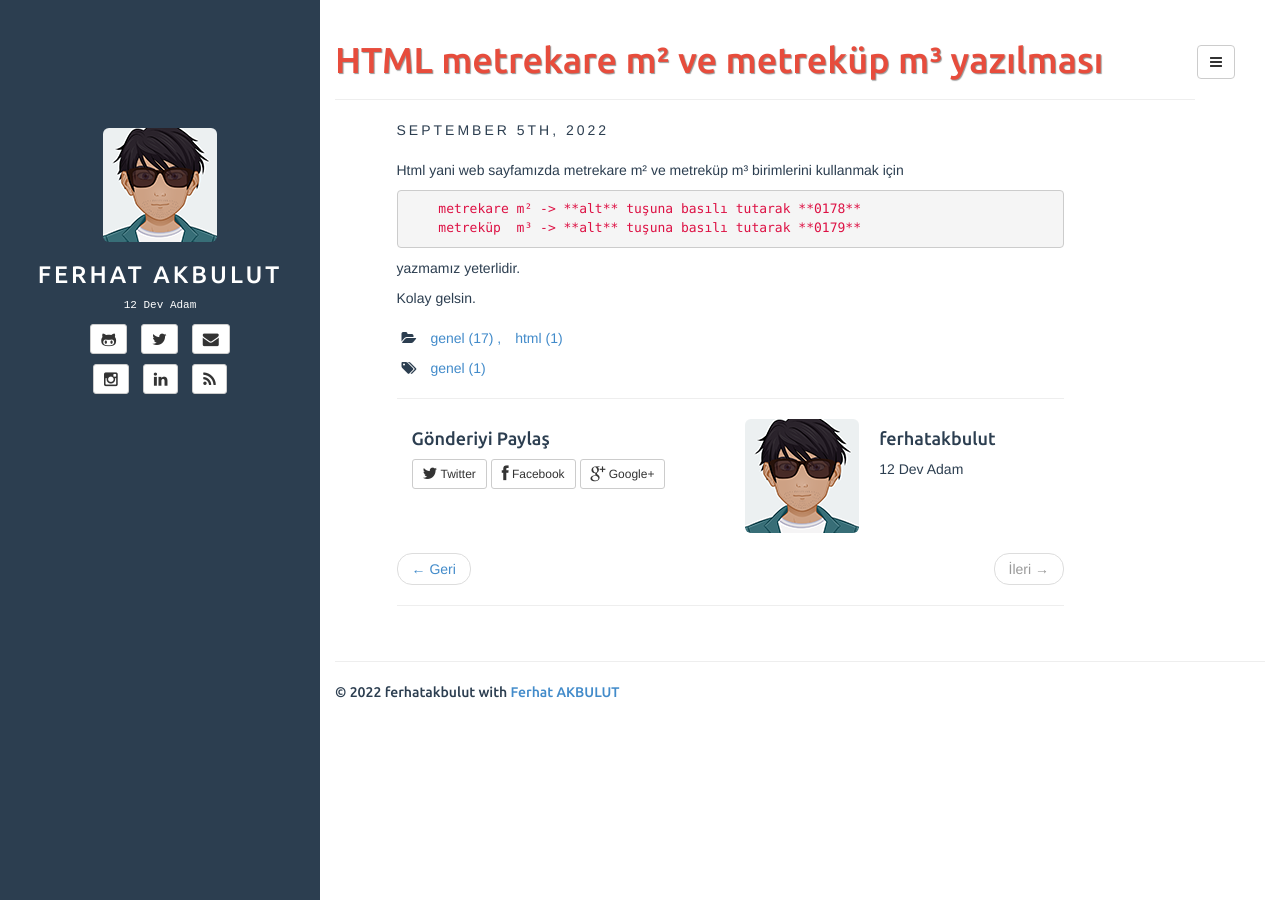
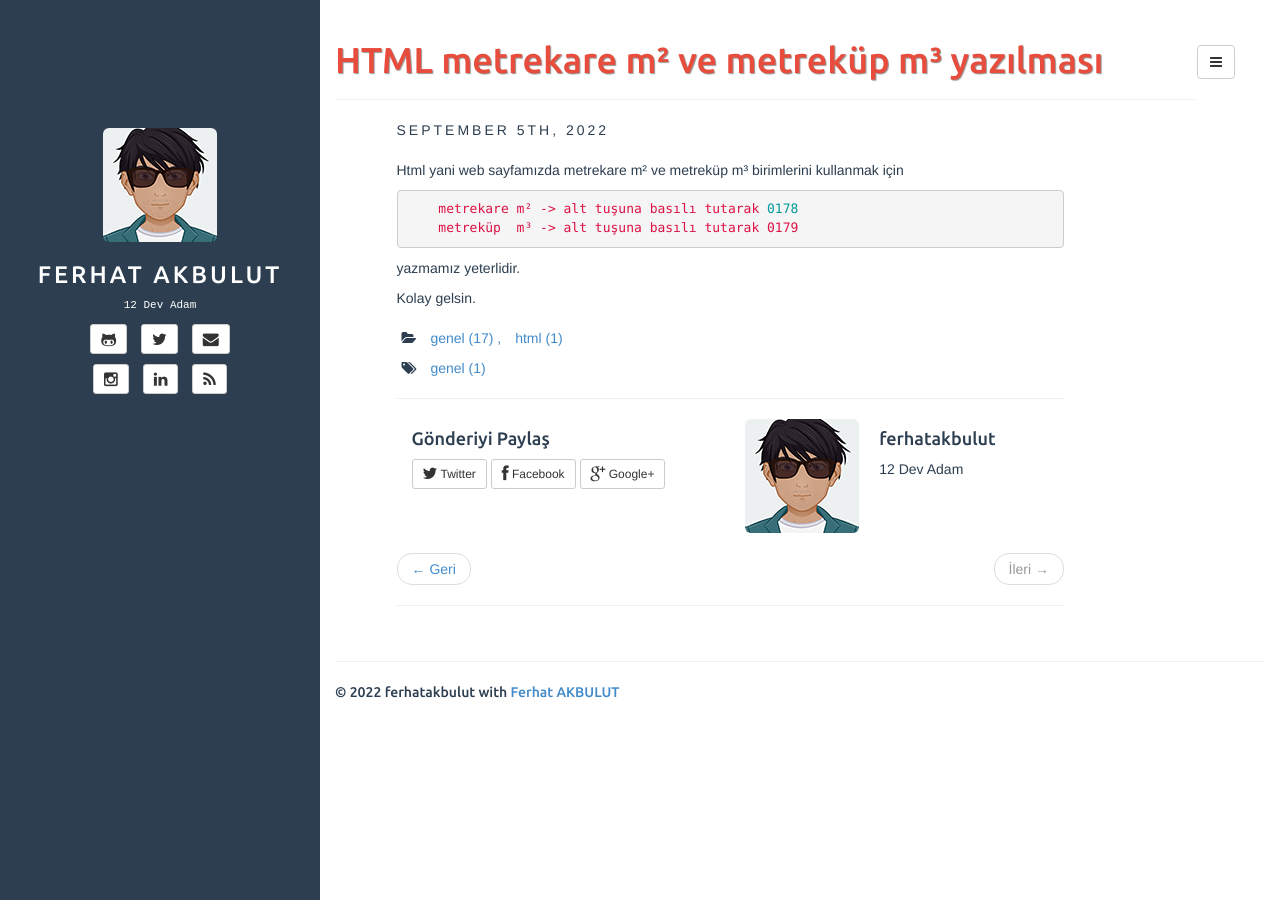
Before and after one commit to ferhatakbulut/ferhatakbulut.github.io, a Jekyll site: the page built from _posts/2022-09-05-html-metrekare-metrekup.md, in a window 1280 px wide. Built offline with Jekyll 4.4.1, drawn with Linux system fonts in a browser that asks for light colours.

```diff
--- a/_posts/2022-09-05-html-metrekare-metrekup.md
+++ b/_posts/2022-09-05-html-metrekare-metrekup.md
@@ -12,8 +12,8 @@ Html yani web sayfamızda metrekare m² ve metreküp m³ birimlerini kullanmak i
 
 {% highlight yaml %}
 
-    metrekare m² -> **alt** tuşuna basılı tutarak **0178**
-    metreküp  m³ -> **alt** tuşuna basılı tutarak **0179**
+    metrekare m² -> alt tuşuna basılı tutarak 0178
+    metreküp  m³ -> alt tuşuna basılı tutarak 0179
 
 {% endhighlight %}
 
```
